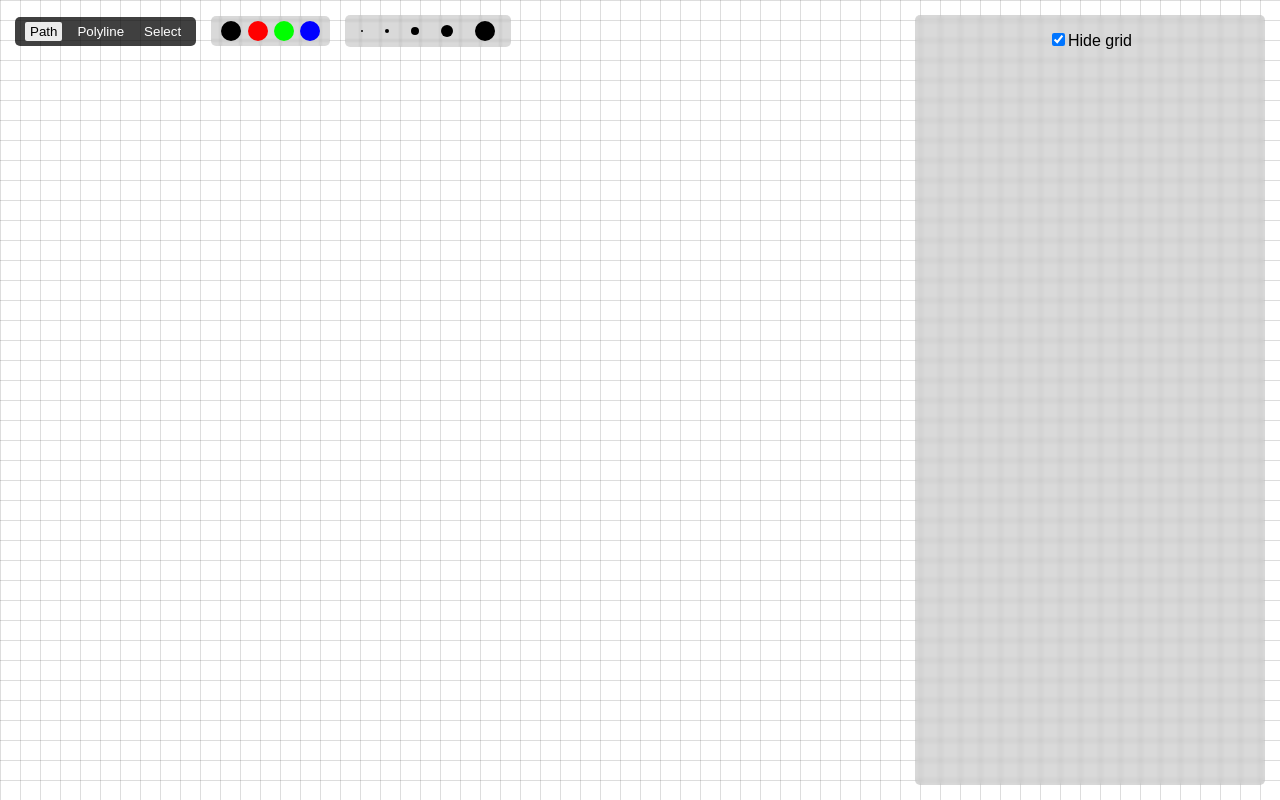
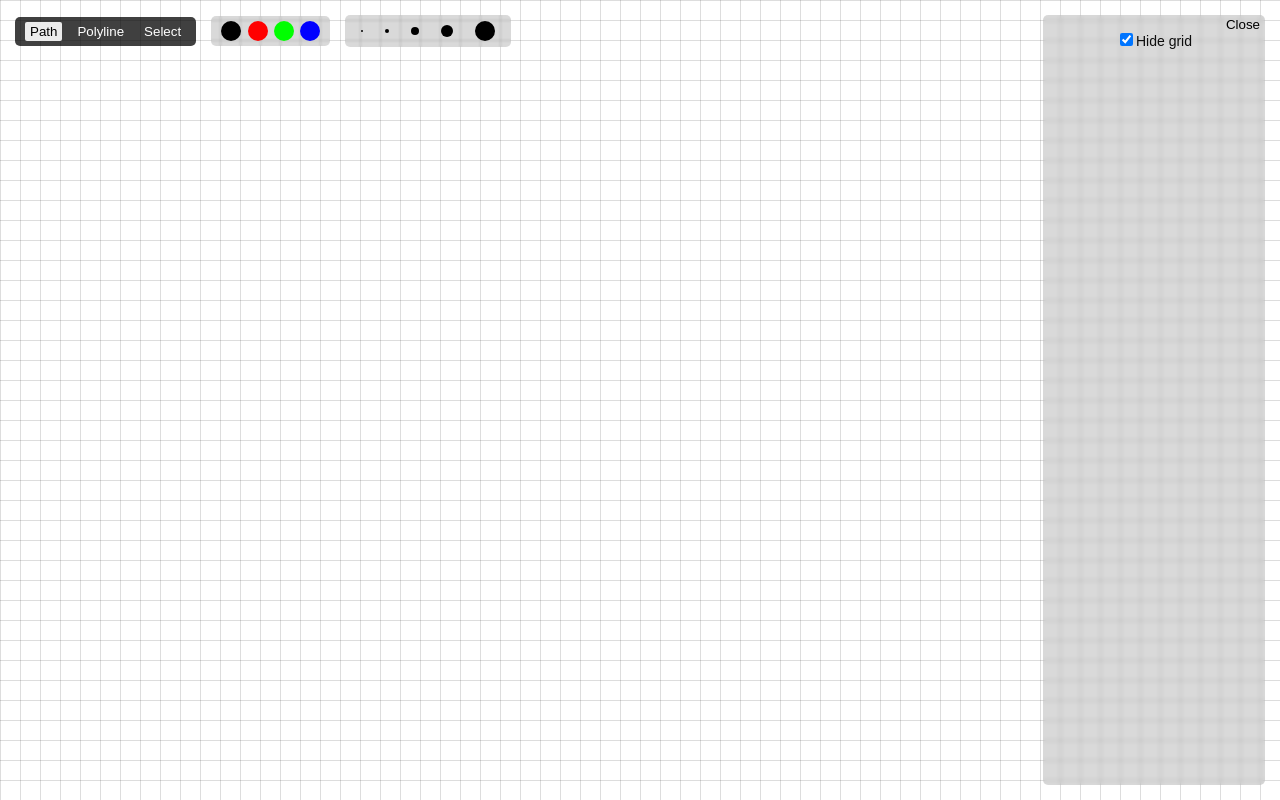
Before and after one commit to pablosca/minlines, a React (Create React App) app: page / in a window 1280 px wide. Built offline with nearby package versions, Linux system fonts and the light colour scheme.

Commit message:
Toggle sidebar

```diff
--- a/src/Sidebar.js
+++ b/src/Sidebar.js
@@ -1,7 +1,13 @@
+import { useState } from "react";
 import useTools from "./ToolsContext";
 
 export default function Sidebar() {
+  const [isClosed, setIsClosed] = useState(false);
   const { withGrid, setWithGrid } = useTools();
+
+  const toggleSidebar = () => {
+    setIsClosed(!isClosed)
+  };
 
   const onGridChange = (e) => {
     e.stopPropagation();
@@ -9,11 +15,16 @@ export default function Sidebar() {
   };
 
   return (
-    <aside className="sidebar">
-      <label>
-        <input type="checkbox" onChange={onGridChange} checked={withGrid} />
-        {withGrid ? 'Hide' : 'Show'} grid
-      </label>
-    </aside>
+    <>
+      <button className="button sidebar-close" onClick={toggleSidebar}>
+        {isClosed ? 'Open sidebar' : 'Close'}
+      </button>
+      {!isClosed && <aside className="sidebar">
+        <label>
+          <input type="checkbox" onChange={onGridChange} checked={withGrid} />
+          {withGrid ? 'Hide' : 'Show'} grid
+        </label>
+      </aside>}
+    </>
   )
 }
--- a/src/styles.css
+++ b/src/styles.css
@@ -152,9 +152,19 @@ button {
   backdrop-filter: blur(2px);
   border-radius: 5px;
   bottom: 15px;
+  color: hsl(0 0% 5%);
+  font-size: 14px;
   padding: 15px;
   position: fixed;
   right: 15px;
   top: 15px;
-  width: 25vw;
+  width: 15vw;
+  z-index: 2;
 }
+
+.sidebar-close {
+  position: fixed;
+  right: 15px;
+  top: 15px;
+  z-index: 3;
+}
```
